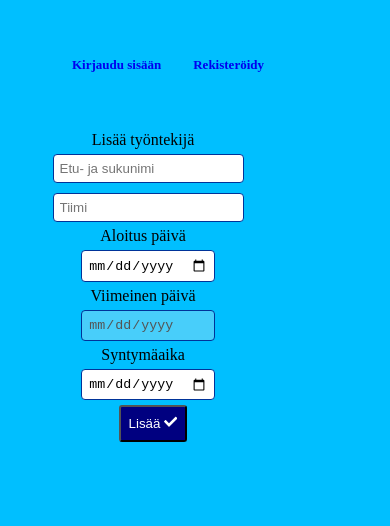
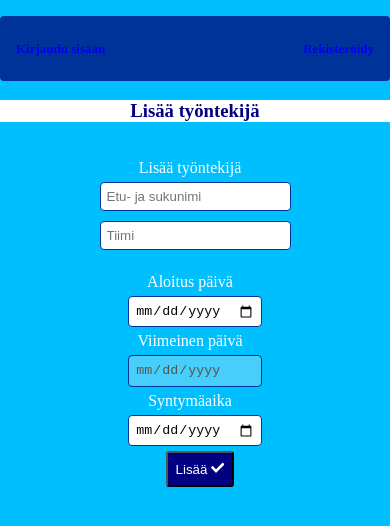
Before and after one commit to islo123/employee-information-unique-client, a React (Create React App) app: page /employee/add in a window 390 px wide. Shown: the top 526 px of the page. Built offline with nearby package versions, Linux system fonts and the light colour scheme.

Commit message:
css styling

```diff
--- a/src/App.css
+++ b/src/App.css
@@ -5,17 +5,17 @@ body{
 .App {
     background-color: #00bfff;
     text-align: center;
-    padding: 1rem;
 }
 
 .nav {
     display: flex;
-    justify-content: space-around;
+    flex-direction: column;
 }
 
 ul {
     list-style: none;
     text-align: left;
+    padding: 0;
 }
 
 .ul li {
@@ -32,7 +32,7 @@ ul {
     text-transform: capitalize;
     color: #ffff66;
     letter-spacing: 5px;
-    margin-top: 0;
+    margin-top: 1rem;
     margin-right: 1rem;
 }
 
@@ -63,7 +63,6 @@ ul {
 
 .employee:nth-child(even){
     background-color: #f2f2f2;
-
 }
 
 label {
@@ -141,7 +140,12 @@ button {
 }
 .table-body {
     position: relative;
+    overflow-y: scroll;
+    width: 100%;
+    display: inline-block;
+    clear: both;
 }
+
 .loading {
     text-align: center;
     position: absolute;
@@ -173,15 +177,22 @@ button {
     color: #003399;
     margin-top: 1rem;
 }
-.settings-icon {
+
+.nav-icon {
     font-size: xx-large;
-    margin-right: 1rem;
+    margin: 1rem 1rem 0 1rem;
     color: #d9d9d9;
 }
-.settings-header {
-    display: flex;
-    justify-content: right;
+
+.settings-container {
+    background-color: #003399;
+    position: fixed;
+    z-index: 1;
+    right: 0;
+    top: 0;
+    bottom: 0;
 }
+
 .delete-all-container {
     position: relative;
 }
@@ -227,16 +238,24 @@ button {
     .responsive-br {
         display: inline-block;
     }
-    .App {
-        overflow: scroll;
-        display: inline-block;
-        clear: both;
-
+    .nav {
+        display: flex;
+        text-align: right;
+        flex-direction: row;
+        justify-content: space-between;
+        background-color: #003399;
+        border-radius: 4px;
     }
     .employee-table th {
         min-width: 100px;
     }
     .employee-table {
         justify-content: left;
-      }
+    }
+    .settings-container {
+        position: static;
+    }
+    .nav-icon {
+        margin: 0.5rem;
+    }
   }
--- a/src/App.js
+++ b/src/App.js
@@ -14,6 +14,9 @@ import { useLogout } from './hooks/useLogout';
 import { useAuthContext } from './hooks/useAuthContext';
 import Settings from './settings/Settings';
 import { FcSettings } from "react-icons/fc"
+import { IoIosAddCircle } from "react-icons/io";
+import { FiLogOut } from "react-icons/fi";
+import { BsCardChecklist } from "react-icons/bs";
 
 function App() {
 
@@ -39,23 +42,23 @@ function App() {
         {
         user &&
         <div>
-          <div className='settings-header'>
           <p className='hello-user'>Terve {user.user.name.toLowerCase()}</p>
-            <Link to={`/settings/${user.user._id}/`}>
-              <FcSettings className='settings-icon'/>
-            </Link>
-          </div>
+          <div className='settings-container'>
             <ul className='nav'>
               <li>
-              <Link style={{textDecoration: 'none'}} to="/employee"><h1>Työntekijät</h1></Link>
+                <Link to={`/settings/${user.user._id}/`}><FcSettings className='settings-icon nav-icon'/></Link>
               </li>
               <li>
-              <Link style={{textDecoration: 'none'}} to="/employee/add"><h1>Lisää Työntekijät</h1></Link>
+                <Link style={{textDecoration: 'none'}} to="/employee"><BsCardChecklist className='list-icon nav-icon'/></Link>
               </li>
               <li>
-            <Link style={{textDecoration: 'none'}} onClick={handleLogout} to="/login"><h1 >Kirjaudu ulos</h1></Link>
+                <Link style={{textDecoration: 'none'}} to="/employee/add"><IoIosAddCircle className='add-icon nav-icon'/></Link>
+              </li>
+              <li>
+              <Link style={{textDecoration: 'none'}} onClick={handleLogout} to="/login"><FiLogOut className='logout-icon nav-icon'/></Link>
               </li>
             </ul>
+         </div>
         </div>
         }
       </div>
--- a/src/component/AddEmployee.js
+++ b/src/component/AddEmployee.js
@@ -38,7 +38,8 @@ export default function AddEmployee({msg, setMsg}) {
         window.location.reload();
     }
     return (
-        <div>
+        <div style={{color: "white"}}>
+            <div style={{backgroundColor: "white"}}><h3 style={{color: "navy"}}>Lisää työntekijä</h3></div>
             <form className='add-form' onSubmit={getNewEmployee}>
                 <br className='responsive-br'/>
                 <label>Lisää työntekijä</label>
@@ -47,6 +48,7 @@ export default function AddEmployee({msg, setMsg}) {
                 <br className='responsive-br'/>
                 <input required type='text' placeholder='Tiimi' value={newTeam} onChange={(e) => { return setNewTeam(e.target.value)}}/>
                 <br className='responsive-br'/>
+                <br/>
                 <label> Aloitus päivä</label>
                 <br className='responsive-br'/>
                 <input required type='date' value={newFirstDay} onChange={(e) => { return setNewFirstDay(e.target.value)}}/>
--- a/src/settings/DeleteListAndUser.js
+++ b/src/settings/DeleteListAndUser.js
@@ -1,4 +1,4 @@
-import React, { useEffect, useState } from 'react'
+import React, { useState } from 'react'
 import { FaTrashAlt } from "react-icons/fa"
 import { useNavigate } from 'react-router-dom'
 import { api } from '../api/Axios'
@@ -24,7 +24,7 @@ export default function DeleteListAndUser() {
 
     const deleteUser = async (_id) => {
         deleteAllEmployees()
-        const res = await api.delete(`/user/${_id}`, {headers: { "Access-Control-Allow-Origin": "*", 'Content-Type': 'application/json', Authorization: `Bearer ${user.token}`}})
+        await api.delete(`/user/${_id}`, {headers: { "Access-Control-Allow-Origin": "*", 'Content-Type': 'application/json', Authorization: `Bearer ${user.token}`}})
         localStorage.removeItem('user')
         dispatch({type: 'LOGOUT'})
         employeesDispatch({type: 'SET_EMPLOYEES', payload: null})
@@ -50,7 +50,6 @@ export default function DeleteListAndUser() {
             </div>
           </motion.div >
         }
-
     </div>
   )
 }
--- a/src/settings/Settings.js
+++ b/src/settings/Settings.js
@@ -3,7 +3,7 @@ import DeleteListAndUser from './DeleteListAndUser'
 
 export default function Settings() {
   return (
-    <div>
+    <div style={{position: 'absolute', left: '50%', top: '50%',transform: 'translate(-50%, -50%)'}}>
         <DeleteListAndUser/>
     </div>
   )
```
Lines whose indentation alone changed are shown as unchanged.
